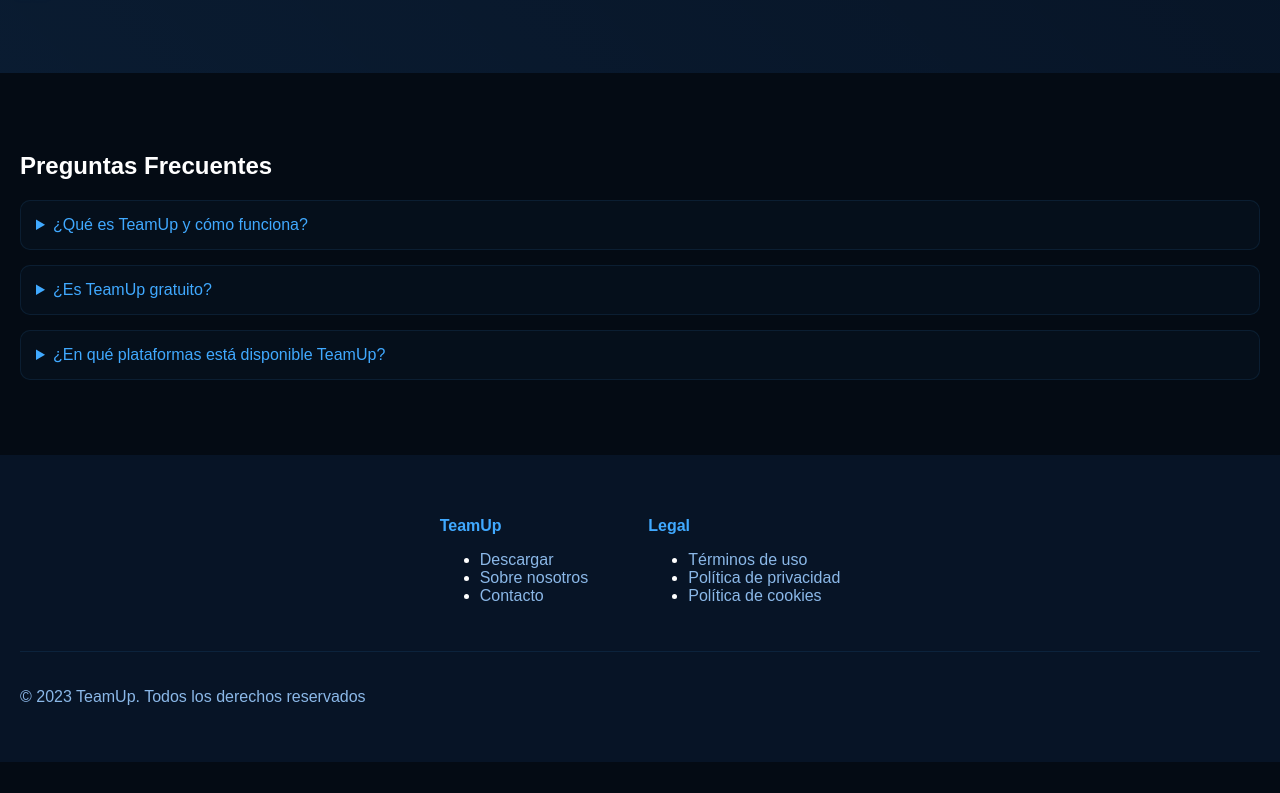
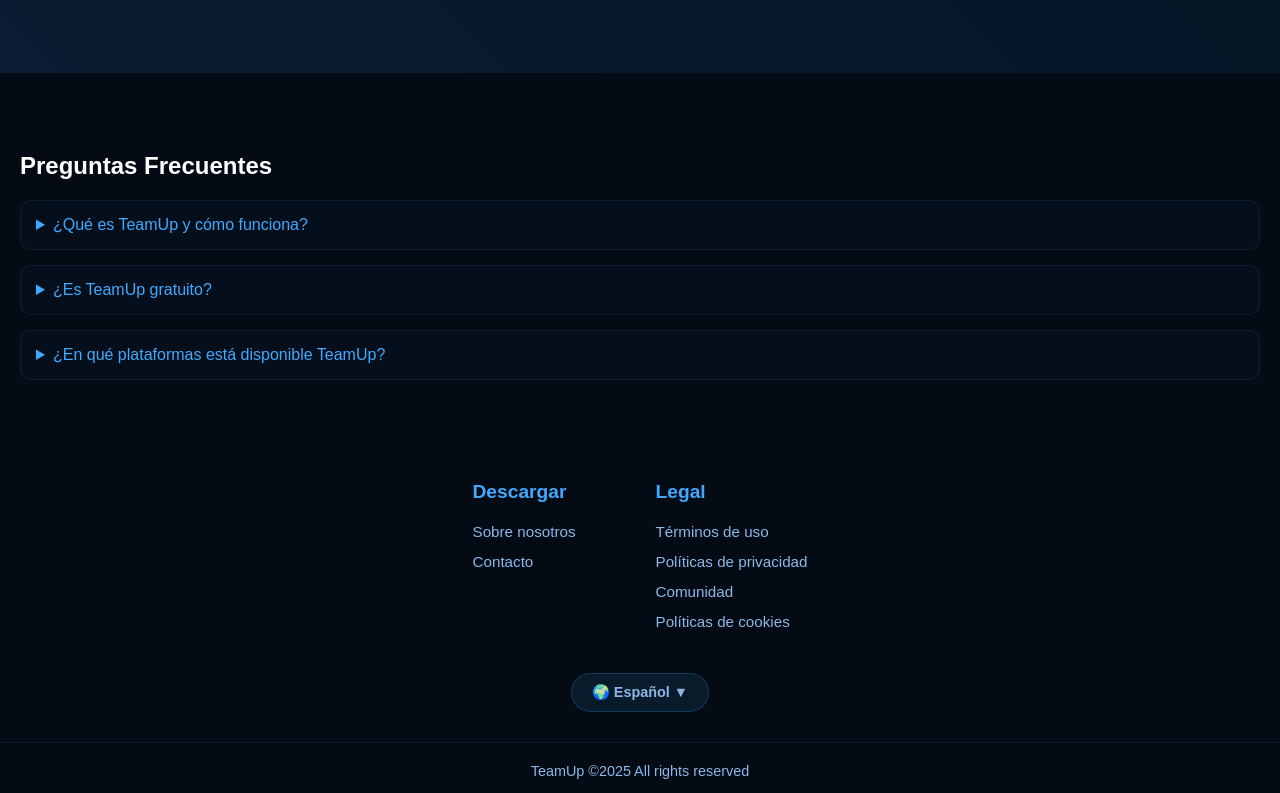
Before and after one commit to LaSalleGracia-Projectes/projecte-aplicaci-web-client-g11billgates, a plain HTML site: page saber_mas.html in a window 1280 px wide. Shown: the part 1614-2407 px from the top of the page. Before the commit the page ends 2376 px from the top, so only its background shows below. Drawn offline with Linux system fonts and the light colour scheme.

Commit message:
feat: Cambio de footer

```diff
--- a/css/index.css
+++ b/css/index.css
@@ -170,52 +170,107 @@
     box-shadow: 0 5px 15px rgba(64, 169, 255, 0.3);
 }
 
-footer {
+ooter {
     background: #071426;
     color: white;
-    padding: 40px 20px;
+    padding: 60px 20px 40px;
 }
 
-.footer-content {
+.footer-links {
     max-width: 1200px;
     margin: 0 auto;
     display: flex;
     justify-content: center;
-    gap: 60px;
+    gap: 80px;
+    margin-bottom: 30px;
 }
 
-.footer-section {
+.footer-links div {
     text-align: left;
 }
 
-.footer-section h4 {
+.footer-links h4 {
     color: #40A9FF;
-    margin-bottom: 15px;
+    margin-bottom: 20px;
+    font-size: 1.2em;
+    font-weight: 600;
 }
 
-.footer-section ul {
+.footer-links ul {
     list-style: none;
     padding: 0;
     margin: 0;
 }
 
-.footer-section ul li {
-    margin: 8px 0;
+.footer-links ul li {
+    margin: 12px 0;
 }
 
-.footer-section a {
+.footer-links a {
     color: #8BB8E8;
     text-decoration: none;
     transition: color 0.3s ease;
+    font-size: 0.95em;
 }
 
-.footer-section a:hover {
+.footer-links a:hover {
     color: #40A9FF;
 }
 
-.footer-bottom {
+.language-switcher {
+    text-align: center;
+    margin: 30px 0;
+}
+
+.language-switcher button {
+    background: rgba(64, 169, 255, 0.1);
+    border: 1px solid rgba(64, 169, 255, 0.2);
+    color: #8BB8E8;
+    padding: 10px 20px;
+    border-radius: 20px;
+    cursor: pointer;
+    transition: all 0.3s ease;
+    font-size: 0.9em;
+}
+
+.language-switcher button:hover {
+    background: rgba(64, 169, 255, 0.2);
+    color: #40A9FF;
+    transform: translateY(-2px);
+}
+
+.language-switcher ul {
+    display: none;
+    list-style: none;
+    padding: 10px;
+    margin: 10px auto;
+    background: rgba(6, 13, 23, 0.95);
+    border: 1px solid rgba(64, 169, 255, 0.1);
+    border-radius: 15px;
+    width: max-content;
+}
+
+.language-switcher:hover ul {
+    display: block;
+}
+
+.language-switcher li {
+    padding: 8px 20px;
+    cursor: pointer;
+    transition: all 0.3s ease;
+    border-radius: 10px;
+}
+
+.language-switcher li:hover {
+    background: rgba(64, 169, 255, 0.1);
+    color: #40A9FF;
+}
+
+.copyright {
+    text-align: center;
+    color: #8BB8E8;
+    font-size: 0.9em;
     margin-top: 30px;
     padding-top: 20px;
     border-top: 1px solid rgba(64, 169, 255, 0.1);
-    color: #8BB8E8;
 }
--- a/css/saber_mas.css
+++ b/css/saber_mas.css
@@ -228,38 +228,107 @@
     box-shadow: 0 5px 15px rgba(64, 169, 255, 0.3);
 }
 
-footer {
+ooter {
     background: #071426;
     color: white;
-    padding: 40px 20px;
+    padding: 60px 20px 40px;
 }
 
-.footer-content {
+.footer-links {
     max-width: 1200px;
     margin: 0 auto;
     display: flex;
     justify-content: center;
-    gap: 60px;
+    gap: 80px;
+    margin-bottom: 30px;
 }
 
-.footer-section h4 {
-    color: #40A9FF;
-    margin-bottom: 15px;
+.footer-links div {
+    text-align: left;
 }
 
-.footer-section a {
+.footer-links h4 {
+    color: #40A9FF;
+    margin-bottom: 20px;
+    font-size: 1.2em;
+    font-weight: 600;
+}
+
+.footer-links ul {
+    list-style: none;
+    padding: 0;
+    margin: 0;
+}
+
+.footer-links ul li {
+    margin: 12px 0;
+}
+
+.footer-links a {
     color: #8BB8E8;
     text-decoration: none;
     transition: color 0.3s ease;
+    font-size: 0.95em;
 }
 
-.footer-section a:hover {
+.footer-links a:hover {
     color: #40A9FF;
 }
 
-.footer-bottom {
+.language-switcher {
+    text-align: center;
+    margin: 30px 0;
+}
+
+.language-switcher button {
+    background: rgba(64, 169, 255, 0.1);
+    border: 1px solid rgba(64, 169, 255, 0.2);
+    color: #8BB8E8;
+    padding: 10px 20px;
+    border-radius: 20px;
+    cursor: pointer;
+    transition: all 0.3s ease;
+    font-size: 0.9em;
+}
+
+.language-switcher button:hover {
+    background: rgba(64, 169, 255, 0.2);
+    color: #40A9FF;
+    transform: translateY(-2px);
+}
+
+.language-switcher ul {
+    display: none;
+    list-style: none;
+    padding: 10px;
+    margin: 10px auto;
+    background: rgba(6, 13, 23, 0.95);
+    border: 1px solid rgba(64, 169, 255, 0.1);
+    border-radius: 15px;
+    width: max-content;
+}
+
+.language-switcher:hover ul {
+    display: block;
+}
+
+.language-switcher li {
+    padding: 8px 20px;
+    cursor: pointer;
+    transition: all 0.3s ease;
+    border-radius: 10px;
+}
+
+.language-switcher li:hover {
+    background: rgba(64, 169, 255, 0.1);
+    color: #40A9FF;
+}
+
+.copyright {
+    text-align: center;
+    color: #8BB8E8;
+    font-size: 0.9em;
     margin-top: 30px;
     padding-top: 20px;
     border-top: 1px solid rgba(64, 169, 255, 0.1);
-    color: #8BB8E8;
 }
--- a/saber_mas.html
+++ b/saber_mas.html
@@ -89,27 +89,32 @@
         </details>
     </section>
     <footer>
-        <div class="footer-content">
-            <div class="footer-section">
-                <h4>TeamUp</h4>
+        <div class="footer-links">
+            <div>
+                <h4>Descargar</h4>
                 <ul>
-                    <li><a href="#download">Descargar</a></li>
                     <li><a href="#about">Sobre nosotros</a></li>
                     <li><a href="#contact">Contacto</a></li>
                 </ul>
             </div>
-            <div class="footer-section">
+            <div>
                 <h4>Legal</h4>
                 <ul>
                     <li><a href="#terms">Términos de uso</a></li>
-                    <li><a href="#privacy">Política de privacidad</a></li>
-                    <li><a href="#cookies">Política de cookies</a></li>
+                    <li><a href="#privacy">Políticas de privacidad</a></li>
+                    <li><a href="#community">Comunidad</a></li>
+                    <li><a href="#cookies">Políticas de cookies</a></li>
                 </ul>
             </div>
         </div>
-        <div class="footer-bottom">
-            <p>© 2023 TeamUp. Todos los derechos reservados</p>
+        <div class="language-switcher">
+            <button>🌍 Español ▼</button>
+            <ul>
+                <li>🇪🇸 Español</li>
+                <li>🇬🇧 English</li>
+            </ul>
         </div>
+        <p class="copyright">TeamUp ©2025 All rights reserved</p>
     </footer>
 </body>
 </html>
```
Also changed, not shown: index.html (+14 -9 lines).
